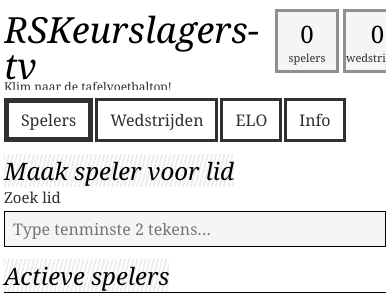
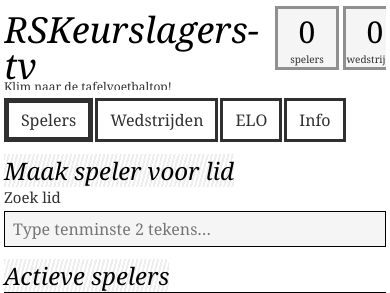
Before and after one commit to TheFedJo/rskeurslagers-tv, a Django app: page /rskeurslagers-tv/testing in a window 390 px wide. Shown: the top 293 px of the page. Run offline with Django 5.2, Linux system fonts and the light colour scheme; data that the repository does not hold is empty.

Commit message:
improve responsiveness top stats

```diff
--- a/RSKeurslagers-tv/qualitybutchertv/static/qualitybutchertv/css/top-header.css
+++ b/RSKeurslagers-tv/qualitybutchertv/static/qualitybutchertv/css/top-header.css
@@ -38,12 +38,12 @@
 
 .stat-value {
     color: var(--q-color-text-primary);
-    font-size: 32px;
+    font-size: 42px;
     font-weight: 500;
 }
 
 .stat-label {
-    font-size: 16px;
+    font-size: 14px;
     color: var(--q-color-text-secondary);
 
 }
@@ -69,6 +69,14 @@
     }
     .stat-box {
         height: 4.75rem;
+    }
+
+    .stat-value {
+        font-size: 36px;
+    }
+
+    .stat-label {
+        font-size: 12px;
     }
 }
 
@@ -96,11 +104,11 @@
     }
 
     .stat-value {
-        font-size: 24px;
+        font-size: 30px;
     }
 
     .stat-label {
-        font-size: 11px;
+        font-size: 10px;
     }
 
 }
```
